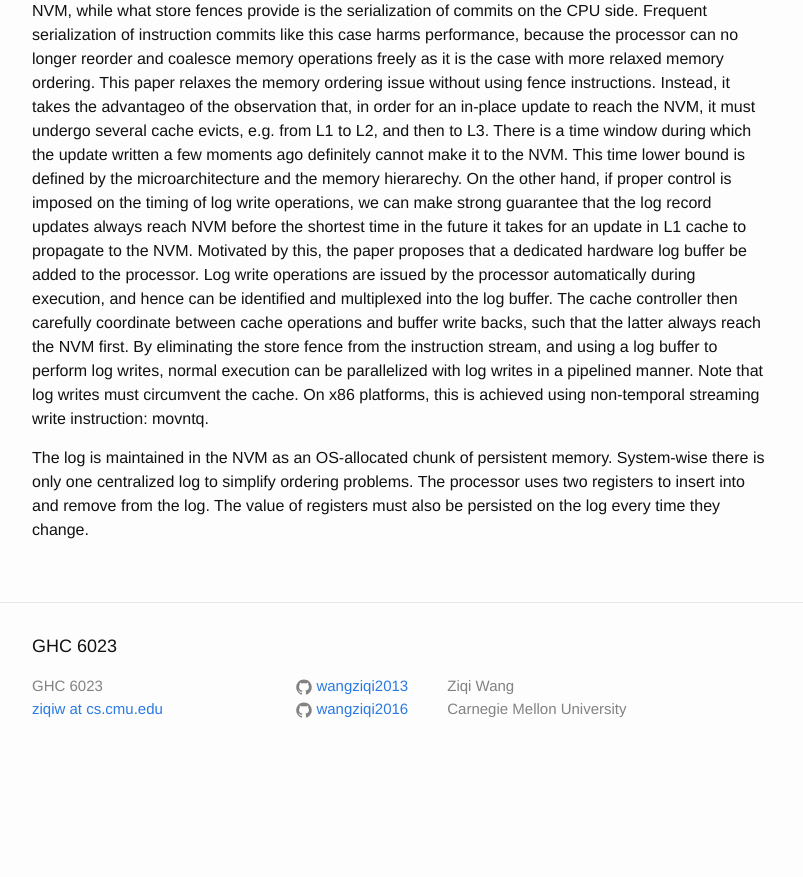
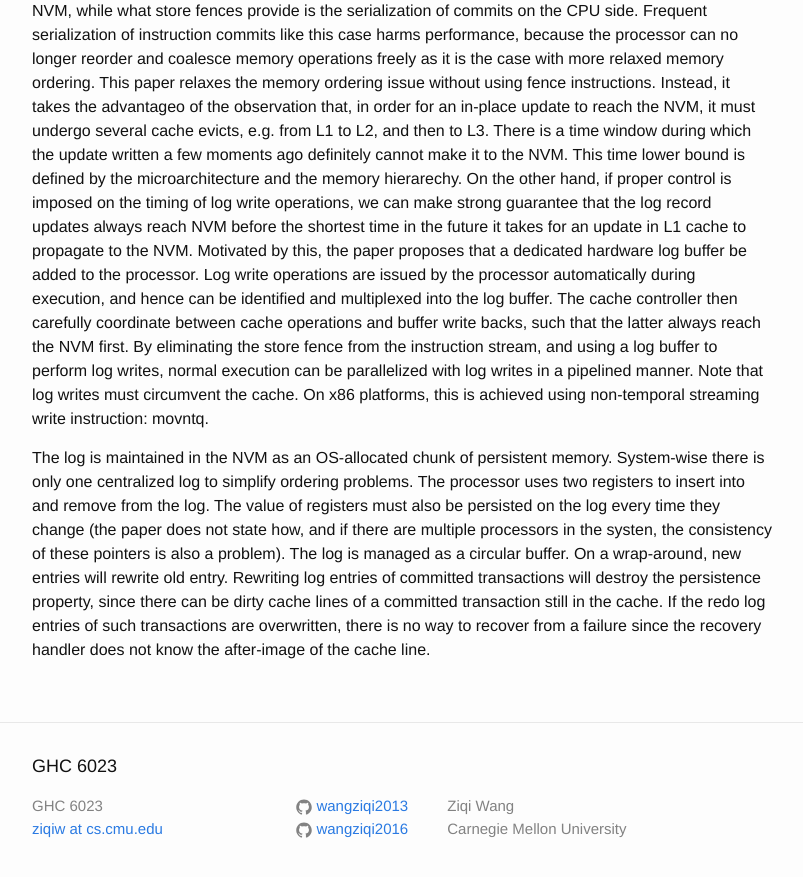
Before and after one commit to wangziqi2013/wangziqi2013.github.io, a Jekyll site: the page built from _posts/2019-01-14-steal-no-force.markdown, in a window 1280 px wide and 900 px high, scrolled down 1915 px. Shown: the top 877 px of the window, without its empty margins (238-1041 px from the left). Built offline with Jekyll 4.4.1, drawn with Linux system fonts in a browser that asks for light colours; before the commit the page ends 2695 px from its top, so only the background shows below that.

Commit message:
Working on write back

```diff
--- a/_posts/2019-01-14-steal-no-force.markdown
+++ b/_posts/2019-01-14-steal-no-force.markdown
@@ -80,4 +80,9 @@ using non-temporal streaming write instruction: movntq.
 
 The log is maintained in the NVM as an OS-allocated chunk of persistent memory. System-wise there is only one centralized log
 to simplify ordering problems. The processor uses two registers to insert into and remove from the log. The value of registers
-must also be persisted on the log every time they change.
+must also be persisted on the log every time they change (the paper does not state how, and if there are multiple processors
+in the systen, the consistency of these pointers is also a problem). The log is managed as a circular buffer. On a wrap-around,
+new entries will rewrite old entry. Rewriting log entries of committed transactions will destroy the persistence property, since
+there can be dirty cache lines of a committed transaction still in the cache. If the redo log entries of such transactions
+are overwritten, there is no way to recover from a failure since the recovery handler does not know the after-image of the
+cache line.
```
